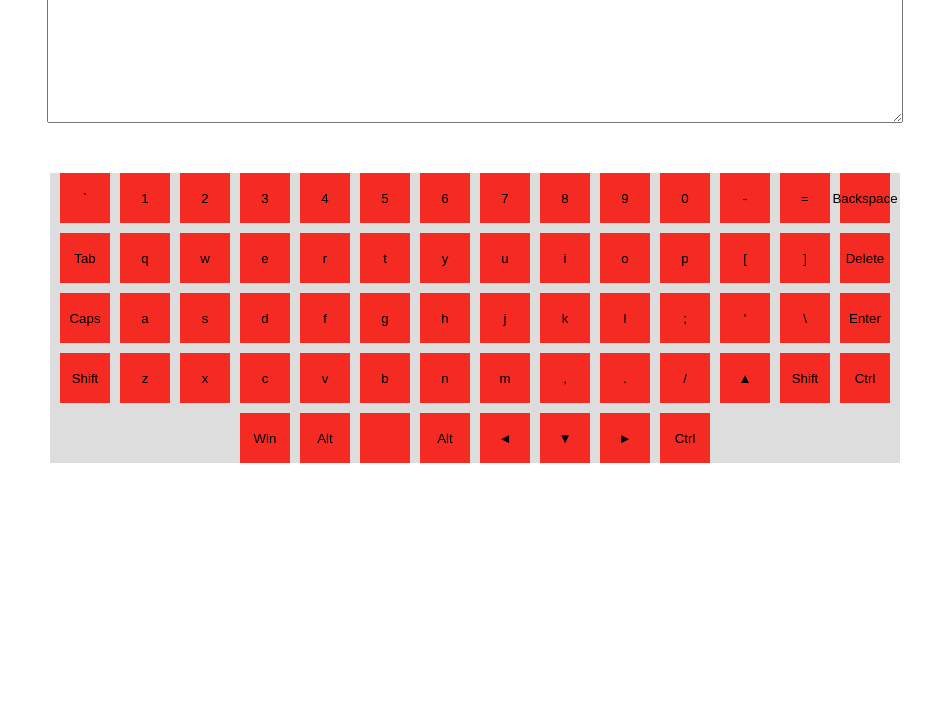
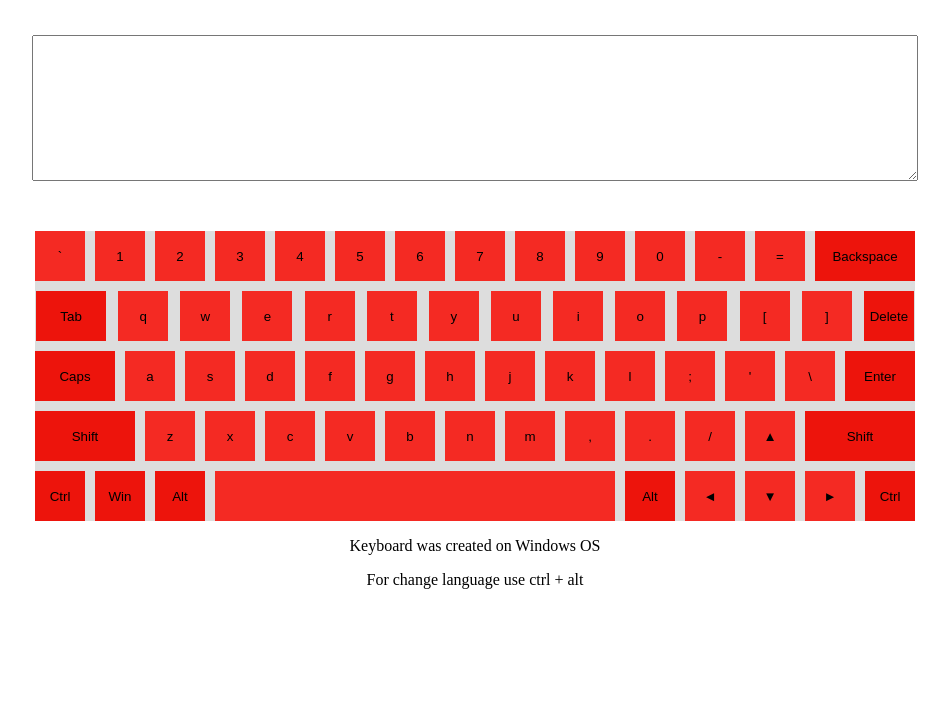
Before and after one commit to palasja/VirtualKeyboard, a website built with webpack: page src/index.html in a window 1280 px wide. Shown: the part 73-800 px from the top of the page, without its empty margins (165-1114 px from the left). Built offline with nearby package versions, Linux system fonts and the light colour scheme.

Commit message:
refactor: style, add animation

```diff
--- a/src/index.html
+++ b/src/index.html
@@ -5,47 +5,8 @@
     <meta http-equiv="X-UA-Compatible" content="IE=edge">
     <meta name="viewport" content="width=device-width, initial-scale=1.0">
     <script src="index.js"></script>
-    <title>V</title>
-    <style>
-        textarea {
-            width: 850px;
-            display: block;
-            margin: 50px auto 0 auto;
-            height: 140px;
-        }
-
-        .keyboard {
-            display: flex;
-            flex-direction: row;
-            flex-wrap: wrap;
-            justify-content: center;
-            width: 850px;
-            background-color: #DDDDDD;
-            margin: 50px auto 0 auto;
-            grid-gap: 10px;
-        }
-
-        .btn {
-            border: none;
-            display: flex;
-            justify-content: center;
-            align-items: center;
-            width: 50px;
-            height: 50px;
-            background-color: #F42A23;
-            transform: .5s;
-            user-select: none;
-        }
-        .btn:hover{
-            cursor: pointer;
-            background-color: #f42a236a;
-        }
-
-        .press {
-            border: none;
-            border-radius: 30px;
-        }
-    </style>
+    <title>Virtual Keyboard</title>
+    <link type="text/css" rel="stylesheet" href="style.css"/>
 </head>
 <body>
 </body>
--- a/src/index.js
+++ b/src/index.js
@@ -125,9 +125,18 @@ document.addEventListener("DOMContentLoaded", () => {
   });
   const textArea = document.createElement("textarea");
   textArea.id = "textarea";
-  document.querySelector("body").append(textArea);
-  document.querySelector("body").append(keyboard);
-
+  const header = document.createElement("h1");
+  header.innerHTML = "RSS Virtual Keyboard";
+  const comentKeyboard = document.createElement("p");
+  comentKeyboard.innerHTML = "Keyboard was created on Windows OS";
+  const comentLang = document.createElement("p");
+  comentLang.innerHTML = "For change language use ctrl + alt";
+  const body = document.querySelector("body");
+  body.append(header);
+  body.append(textArea);
+  body.append(keyboard);
+  body.append(comentKeyboard);
+  body.append(comentLang);
   document.addEventListener("keydown", keyboardPress);
   document.addEventListener("keydown", keyboardFunction);
   document.addEventListener("keydown", changeLang);
@@ -149,6 +158,7 @@ document.addEventListener("DOMContentLoaded", () => {
         btn.innerHTML = btnProp.belVal;
       }
     } else {
+      btn.classList.add("btnFunk");
       btn.innerHTML = btnProp.name;
     }
     return btn;
--- /dev/null
+++ b/src/style.css
@@ -0,0 +1,84 @@
+body{
+    text-align: center;
+}
+textarea {
+    width:880px;
+    display: block;
+    margin: 50px auto 0 auto;
+    height: 140px;
+}
+
+.keyboard {
+    display: flex;
+    flex-direction: row;
+    flex-wrap: wrap;
+    justify-content: space-around;
+    width: 880px;
+    background-color: #DDDDDD;
+    margin: 50px auto 0 auto;
+    grid-gap: 10px;
+}
+.btn {
+    border: none;
+    animation-name: button;
+    animation-duration: .2s;
+    border-radius: 0;
+    display: flex;
+    justify-content: center;
+    align-items: center;
+    width: 50px;
+    height: 50px;
+    background-color: #F42A23;
+    transform: .5s;
+    user-select: none;
+}
+.btnFunk{
+    background-color: #ed140c;
+}
+.btn:nth-child(14){
+    width: 100px;
+}
+.btn:nth-child(15){
+    width: 70px;
+}
+.btn:nth-child(29){
+    width: 80px;
+}
+.btn:nth-child(42){
+    width: 70px;
+}
+.btn:nth-child(43){
+    width: 100px;
+}
+.btn:nth-child(55){
+    width: 110px;
+}
+.btn:nth-child(59){
+    width: 400px;
+}
+.btn:hover{
+    cursor: pointer;
+    background-color: #f42a236a;
+}
+
+.keyboard .press {
+    border: none;
+    animation-name: active-button;
+    animation-duration: .2s;
+    border-radius: 30px;
+    background-color: #910500 ;
+}
+@keyframes active-button{
+    from{
+        border-radius: 0;
+        background-color: #f42a236a;
+    };
+    to{
+        border-radius: 30px;
+        background-color: #910500 ;
+    }
+}
+@keyframes button{
+    from{border-radius: 30px};
+    to{border-radius: 0}
+}
```
